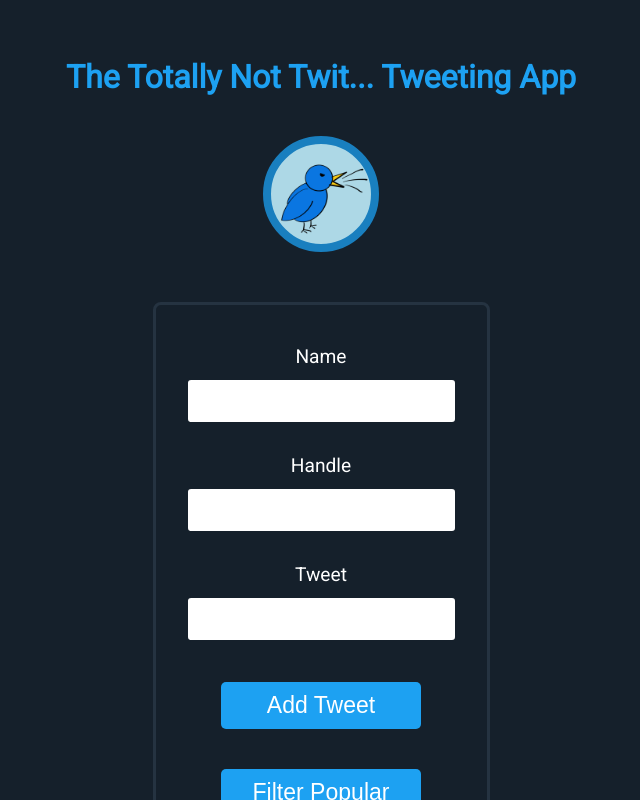
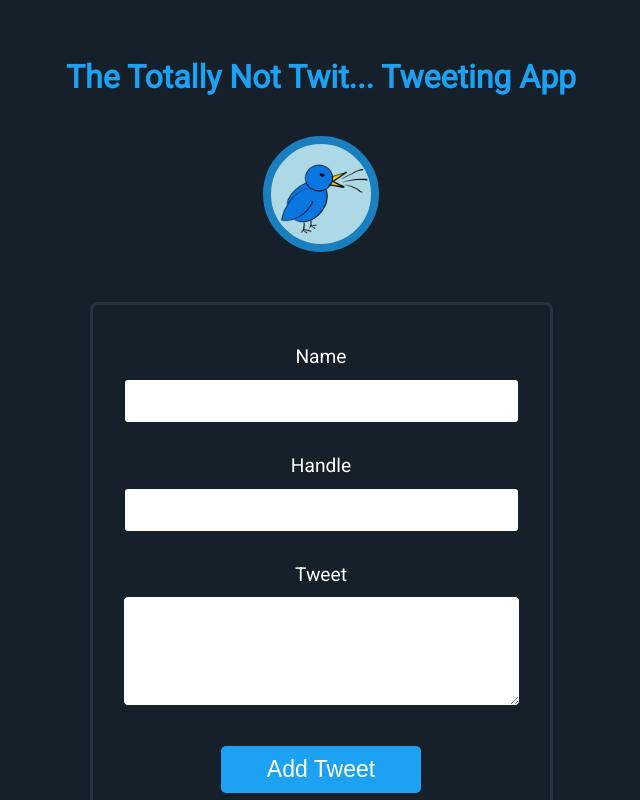
Before and after one commit to ashmanq/twitter_multi_component_app, a Vue app: page / in a window 1280 px wide. Shown: the top 800 px of the page, without its empty margins (319-959 px from the left). Built offline with nearby package versions, Linux system fonts and the light colour scheme.

Commit message:
Changed tweet input into textarea.

```diff
--- a/src/App.vue
+++ b/src/App.vue
@@ -11,7 +11,7 @@
         <label for="handle">Handle</label>
         <input type="text" name="handle" v-model:value="newTweet.handle" required>
         <label for="tweet">Tweet</label>
-        <input type="text" name="tweet" v-model:value="newTweet.tweet" autocomplete="off" required>
+        <textarea rows="4" cols="30" name="tweet" v-model:value="newTweet.tweet" autocomplete="off" required></textarea>
         <input class="btn" type="submit" name="submit" value="Add Tweet">
         <button type="button" class="btn" v-on:click="filterflag" name="filter" >{{ filterBtnText }}</button>
         <p>Total Likes: {{ totalLikes }}</p>
@@ -121,13 +121,7 @@ export default {
 
 
 </script>
-<!-- I've created this unscoped style to colour the background
-all one colour -->
-<style media="screen">
-/* body{
-  background-color: #15202b;
-} */
-</style>
+
 <style lang="css" scoped>
 
 
@@ -156,15 +150,20 @@ label {
 
 }
 
-input {
+input, textarea {
   font-size: 1.2rem;
-  text-align: center;
+  /* text-align: center; */
   padding:10px;
   margin-bottom: 20px;
   border-style: solid;
   border-color: #15202b;
   border-radius: 5px;
 }
+
+input {
+  text-align: center;
+}
+
 
 input[type=submit] {
     -webkit-appearance: none;
```
